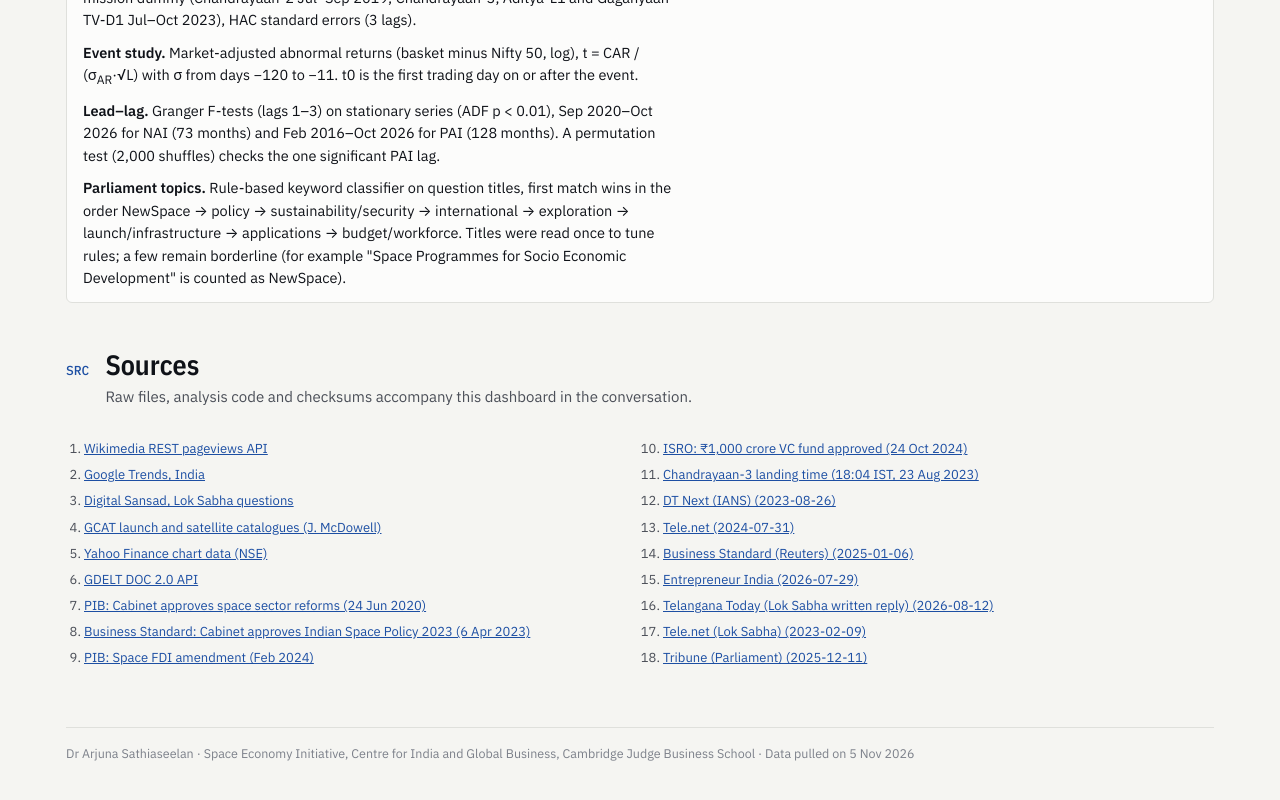
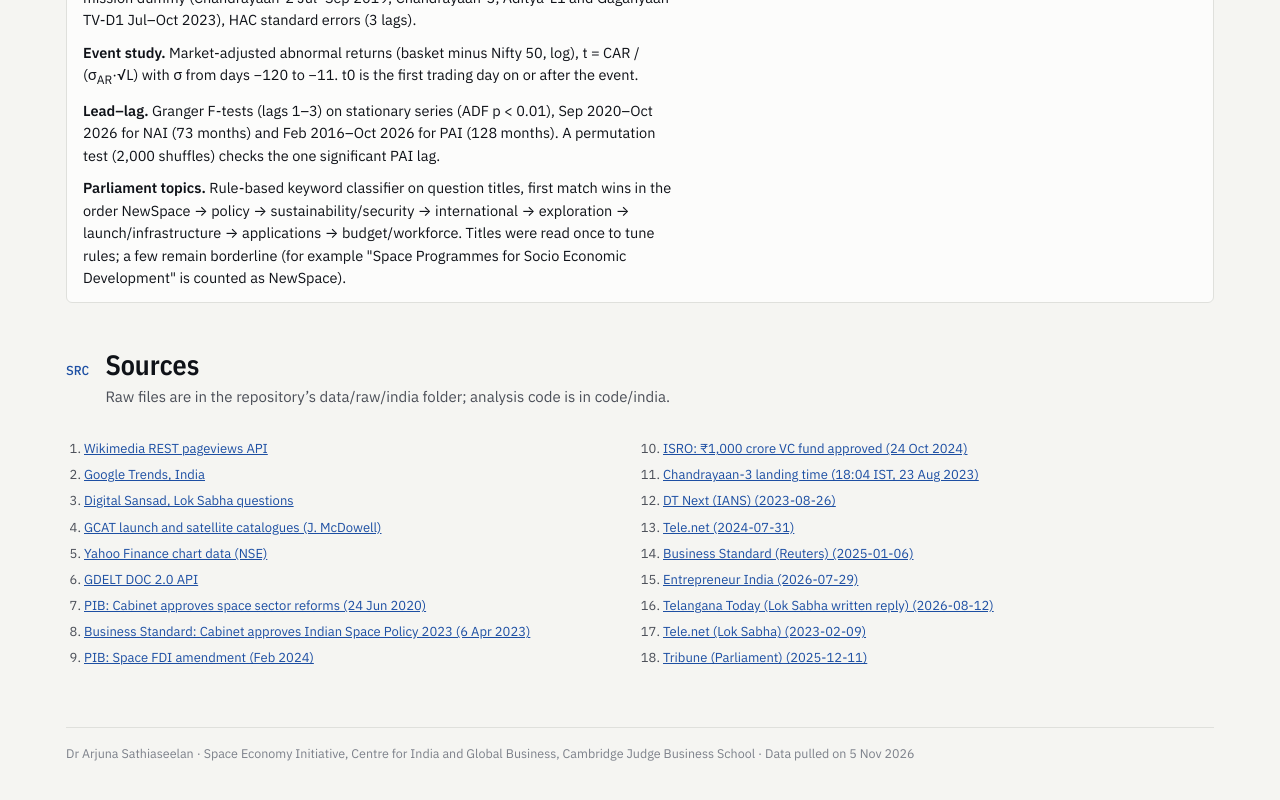
Before and after one commit to sarjuna/space-demand-signals, a plain HTML site: page india.html in a window 1280 px wide. Shown: the part 7026-7826 px from the top of the page. Drawn offline with nearby package versions, Linux system fonts and the light colour scheme.

Commit message:
Add files via upload

```diff
--- a/india.html
+++ b/india.html
@@ -117,7 +117,7 @@
   </div>
 </section>
 
-<section class="rq"><div class="rq-head"><div class="rq-num">SRC</div><h2>Sources</h2><p>Raw files, analysis code and checksums accompany this dashboard in the conversation.</p></div>
+<section class="rq"><div class="rq-head"><div class="rq-num">SRC</div><h2>Sources</h2><p>Raw files are in the repository’s data/raw/india folder; analysis code is in code/india.</p></div>
 <ol class="sources" id="src"></ol></section>
 
 <footer>Dr Arjuna Sathiaseelan · Space Economy Initiative, Centre for India and Global Business, Cambridge Judge Business School · Data pulled on 5 Nov 2026</footer>
```
